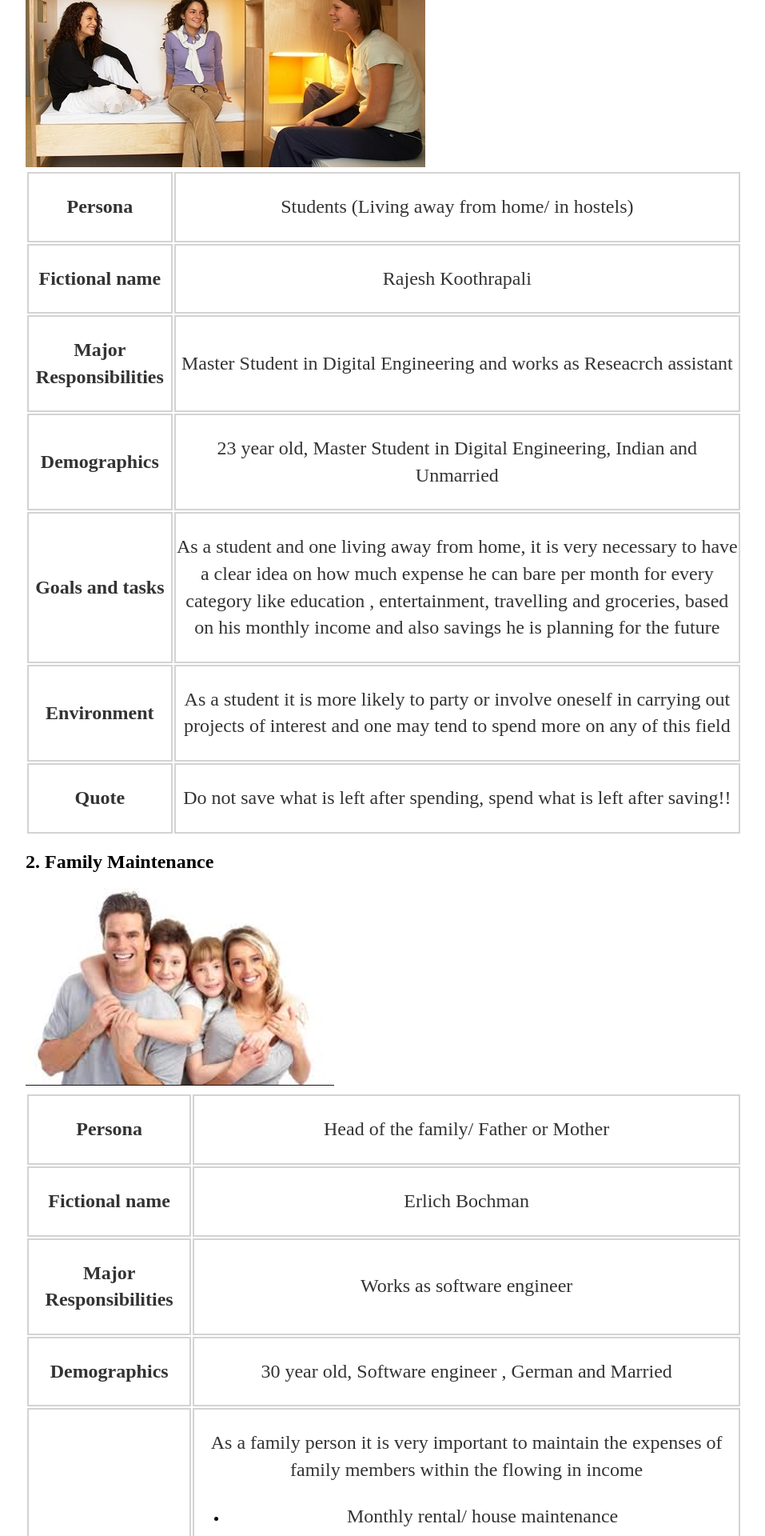
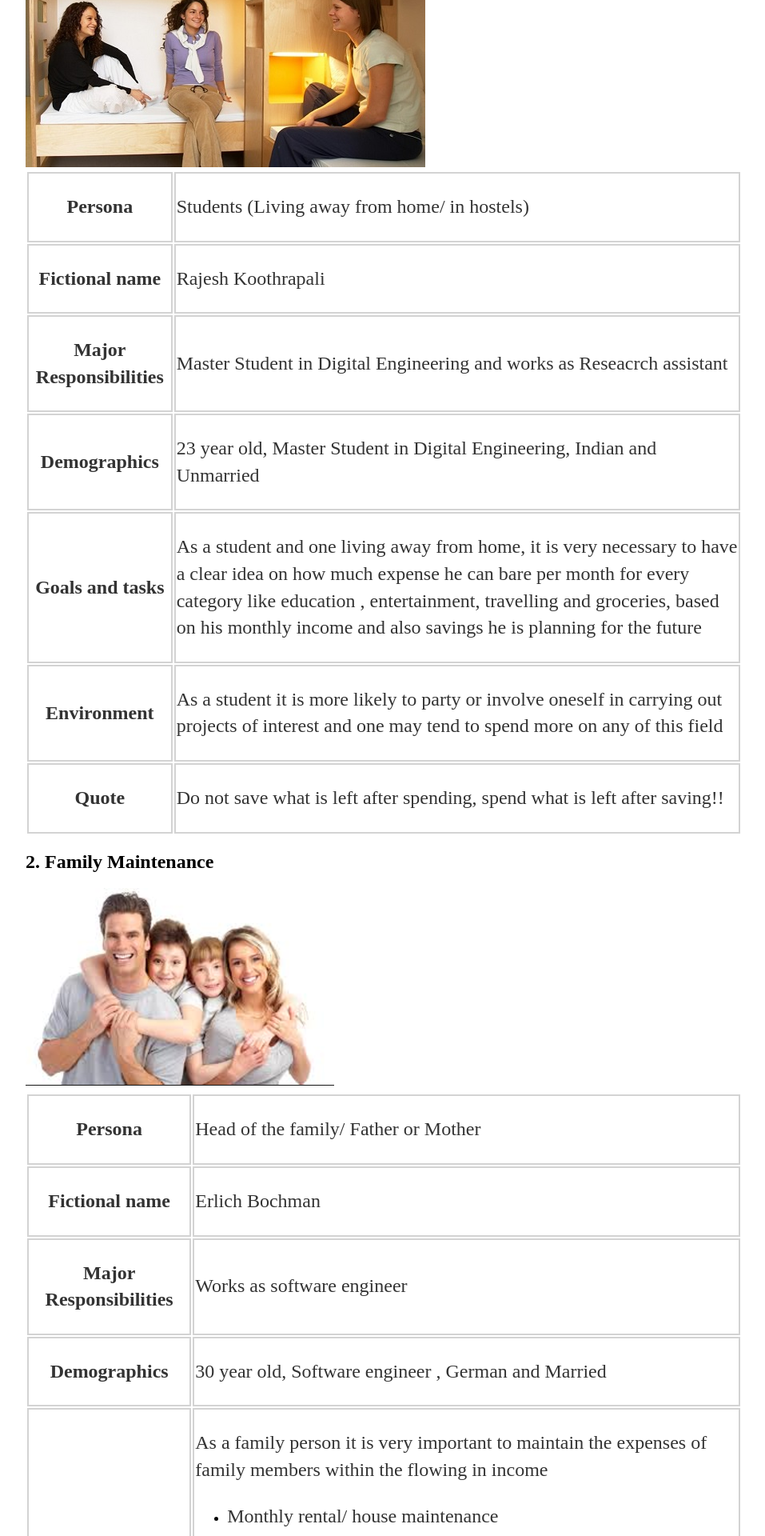
Before and after one commit to vinoth789/Money-tracker, a Jekyll site: the page built from docs/_posts/2017-06-04-ImplementationAndUIDesign.md, in a window 1280 px wide. Shown: the part 2362-4282 px from the top of the page at 80% size, without its empty margins (160-1117 px from the left). Built offline with Jekyll 4.4.1, drawn with Linux system fonts in a browser that asks for light colours; our own code applies the rules of GitHub Pages for plain Markdown files.

Commit message:
Create 2017-06-04-ImplementationAndUIDesign.md
test

```diff
--- a/docs/_posts/2017-06-04-ImplementationAndUIDesign.md
+++ b/docs/_posts/2017-06-04-ImplementationAndUIDesign.md
@@ -36,37 +36,37 @@
 <table>
 <tr>
 <th colspan="4" style="text-align:center; border: solid 2px lightgrey;"><p>Persona</p></th>
-<td colspan="8" style="text-align:center; border: solid 2px lightgrey;"><p> Students (Living away from home/ in hostels)</p></td>
+<td colspan="8" style="border: solid 2px lightgrey;"><p> Students (Living away from home/ in hostels)</p></td>
 </tr>
 
 <tr>
 <th colspan="4" style="text-align:center; border: solid 2px lightgrey;"><p>Fictional name</p></th>
-<td colspan="8" style="text-align:center; border: solid 2px lightgrey;"><p> Rajesh Koothrapali</p></td>
+<td colspan="8" style="border: solid 2px lightgrey;"><p> Rajesh Koothrapali</p></td>
 </tr>
 
 <tr>
 <th colspan="4" style="text-align:center; border: solid 2px lightgrey;"><p>Major Responsibilities</p></th>
-<td colspan="8" style="text-align:center; border: solid 2px lightgrey;"><p> Master Student in Digital Engineering and works as Reseacrch assistant</p></td>
+<td colspan="8" style="border: solid 2px lightgrey;"><p> Master Student in Digital Engineering and works as Reseacrch assistant</p></td>
 </tr>
 
 <tr>
 <th colspan="4" style="text-align:center; border: solid 2px lightgrey;"><p>Demographics</p></th>
-<td colspan="8" style="text-align:center; border: solid 2px lightgrey;"><p> 23 year old, Master Student in Digital Engineering, Indian and Unmarried</p></td>
+<td colspan="8" style="border: solid 2px lightgrey;"><p> 23 year old, Master Student in Digital Engineering, Indian and Unmarried</p></td>
 </tr>
 
 <tr>
 <th colspan="4" style="text-align:center; border: solid 2px lightgrey;"><p>Goals and tasks</p></th>
-<td colspan="8" style="text-align:center; border: solid 2px lightgrey;"><p> As a student and one living away from home, it is very necessary to have a clear idea on how much expense he can bare per month for every category like education , entertainment, travelling and groceries, based on his monthly income and also savings he is planning for the future </p></td>
+<td colspan="8" style="border: solid 2px lightgrey;"><p> As a student and one living away from home, it is very necessary to have a clear idea on how much expense he can bare per month for every category like education , entertainment, travelling and groceries, based on his monthly income and also savings he is planning for the future </p></td>
 </tr>
 
 <tr>
 <th colspan="4" style="text-align:center; border: solid 2px lightgrey;"><p>Environment</p></th>
-<td colspan="8" style="text-align:center; border: solid 2px lightgrey;"><p>As a student it is more likely to party or involve oneself in carrying out projects of interest and one may tend to spend more on any of this field</p></td>
+<td colspan="8" style="border: solid 2px lightgrey;"><p>As a student it is more likely to party or involve oneself in carrying out projects of interest and one may tend to spend more on any of this field</p></td>
 </tr>
 
 <tr>
 <th colspan="4" style="text-align:center; border: solid 2px lightgrey;"><p>Quote</p></th>
-<td colspan="8" style="text-align:center; border: solid 2px lightgrey;"><p>Do not save what is left after spending, spend what is left after saving!!</p></td>
+<td colspan="8" style="border: solid 2px lightgrey;"><p>Do not save what is left after spending, spend what is left after saving!!</p></td>
 </tr>
 </table>
 </div>
@@ -77,27 +77,27 @@
 <table>
 <tr>
 <th colspan="4" style="text-align:center; border: solid 2px lightgrey;"><p>Persona</p></th>
-<td colspan="8" style="text-align:center; border: solid 2px lightgrey;"><p> Head of the family/ Father or Mother</p></td>
+<td colspan="8" style="border: solid 2px lightgrey;"><p> Head of the family/ Father or Mother</p></td>
 </tr>
 
 <tr>
 <th colspan="4" style="text-align:center; border: solid 2px lightgrey;"><p>Fictional name</p></th>
-<td colspan="8" style="text-align:center; border: solid 2px lightgrey;"><p> Erlich Bochman</p></td>
+<td colspan="8" style="border: solid 2px lightgrey;"><p> Erlich Bochman</p></td>
 </tr>
 
 <tr>
 <th colspan="4" style="text-align:center; border: solid 2px lightgrey;"><p>Major Responsibilities</p></th>
-<td colspan="8" style="text-align:center; border: solid 2px lightgrey;"><p> Works as software engineer</p></td>
+<td colspan="8" style="border: solid 2px lightgrey;"><p> Works as software engineer</p></td>
 </tr>
 
 <tr>
 <th colspan="4" style="text-align:center; border: solid 2px lightgrey;"><p>Demographics</p></th>
-<td colspan="8" style="text-align:center; border: solid 2px lightgrey;"><p> 30 year old, Software engineer , German and Married</p></td>
+<td colspan="8" style="border: solid 2px lightgrey;"><p> 30 year old, Software engineer , German and Married</p></td>
 </tr>
 
 <tr>
 <th colspan="4" style="text-align:center; border: solid 2px lightgrey;"><p>Goals and tasks</p></th>
-<td colspan="8" style="text-align:center; border: solid 2px lightgrey;"> <p>As a family person it is very important to maintain the expenses of family members within the flowing in income</p>
+<td colspan="8" style="border: solid 2px lightgrey;"> <p>As a family person it is very important to maintain the expenses of family members within the flowing in income</p>
 <ul>
 <li><p>Monthly rental/ house maintenance</p></li>
 <li><p>Education of kids</p></li>
@@ -109,12 +109,12 @@
 
 <tr>
 <th colspan="4" style="text-align:center; border: solid 2px lightgrey;"><p>Environment</p></th>
-<td colspan="8" style="text-align:center; border: solid 2px lightgrey;"><p>Spending will be more on socializing events rather than for technological events</p></td>
+<td colspan="8" style="border: solid 2px lightgrey;"><p>Spending will be more on socializing events rather than for technological events</p></td>
 </tr>
 
 <tr>
 <th colspan="4" style="text-align:center; border: solid 2px lightgrey;"><p>Quote</p></th>
-<td colspan="8" style="text-align:center; border: solid 2px lightgrey;"><p>Save your Money!! you are going to need twice as much as MONEY in your old age then you think!!</p> </td>
+<td colspan="8" style="border: solid 2px lightgrey;"><p>Save your Money!! you are going to need twice as much as MONEY in your old age then you think!!</p> </td>
 </tr>
 
 </table>
```
